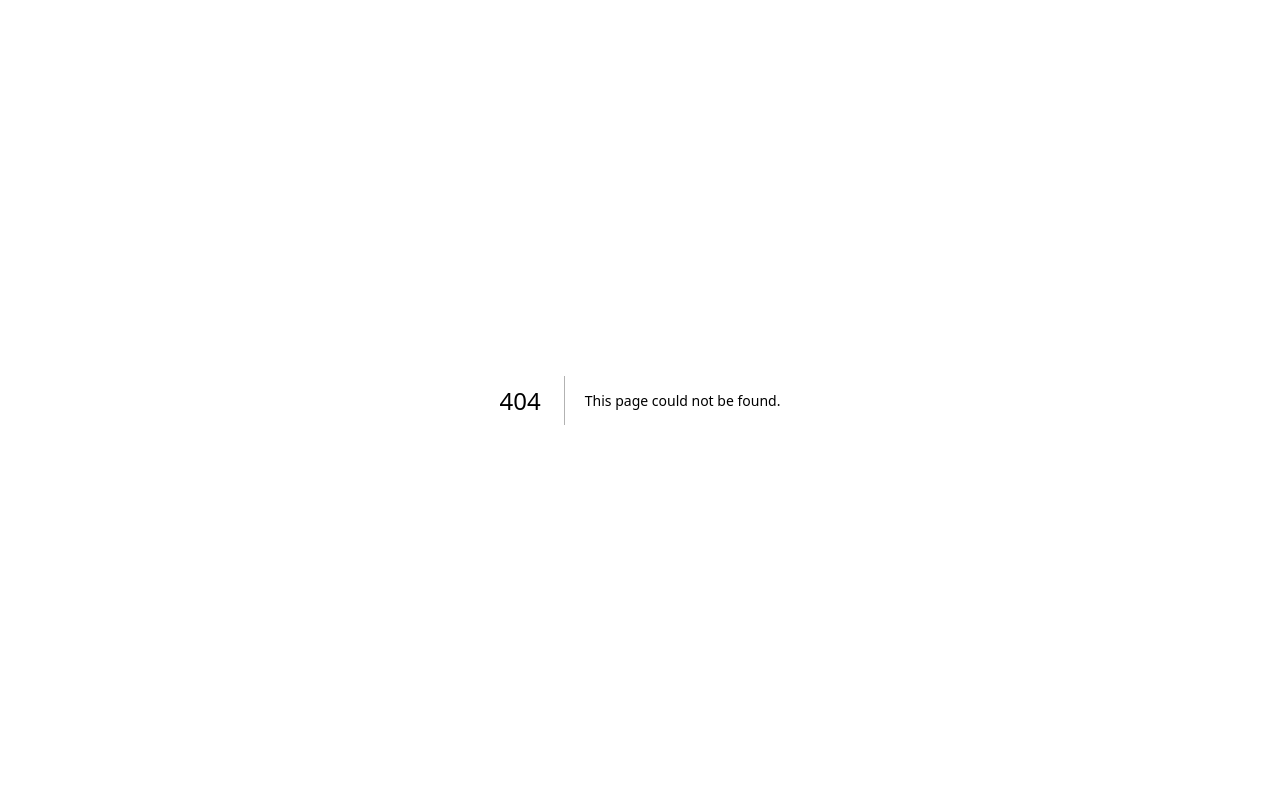
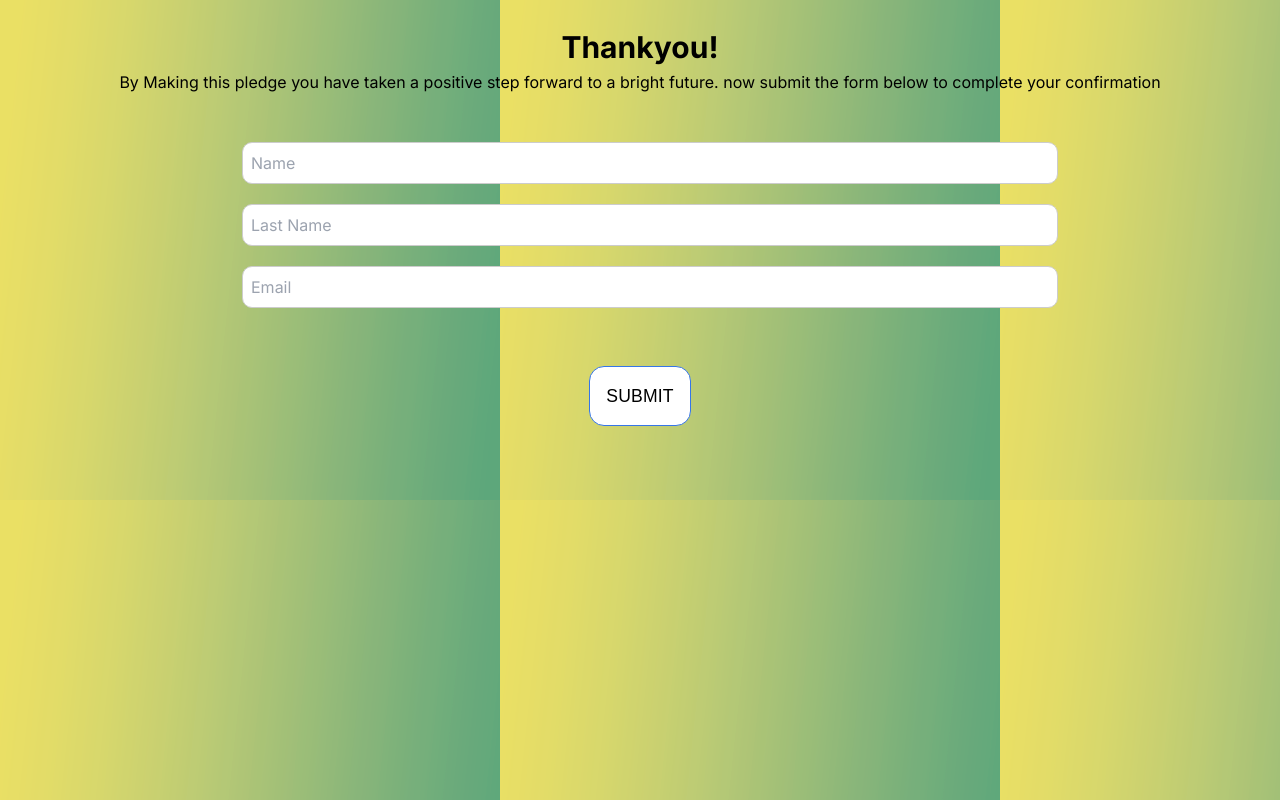
Before and after one commit to rohitvishin/Rothamsted, a Next.js app: page /thankyou in a window 1280 px wide. Before the commit this address had no page. Built offline with nearby package versions, Linux system fonts and the light colour scheme.

Commit message:
application flow

```diff
--- a/app/contact/page.tsx
+++ b/app/contact/page.tsx
@@ -41,7 +41,7 @@ export default function Contact(){
         </ul>
       </div>
       <div className="button-container">
-        <button>SIGN THE TREATY</button>
+        <button onClick={()=>window.location.href="/thankyou"}>SIGN THE TREATY</button>
       </div>
     </div>
   );
--- a/app/globals.css
+++ b/app/globals.css
@@ -141,4 +141,15 @@ button {
   cursor: pointer;
   letter-spacing: 0.01em;
 }
+
+input {
+  padding: 8px;
+  margin: 10px;
+  font-size: 16px;
+  width: 100%;
+  border: 1px solid #ccc;
+  border-radius: 10px;
+  box-sizing: border-box;
+
+}
 /* Landing.module.css */
--- /dev/null
+++ b/app/success/page.tsx
@@ -0,0 +1,23 @@
+"use client";
+import React from "react";
+export default function Success() {
+  return (
+    <div
+      style={{
+        backgroundColor:'#fff',
+        height: "100vh",
+        display: "flex",
+        flexDirection: "column",
+        alignItems: "center",
+        justifyContent:'center',
+      }}
+    >
+      <p style={{ fontSize: "30px", fontWeight: "bold" }}>
+        Success!
+      </p>
+      <img src="Check_Icon.png" style={{height:'100px',margin:30}}/>
+      <p>Thankyou for pledging</p>
+      <p></p>
+    </div>
+  );
+}
--- /dev/null
+++ b/app/thankyou/page.tsx
@@ -0,0 +1,31 @@
+"use client";
+import React from "react";
+export default function Thankyou() {
+  return (
+    <div
+      style={{
+        backgroundImage: 'url("rothamsted/gradient.png")',
+        height: "100vh",
+        display: "flex",
+        flexDirection: "column",
+        alignItems: "center",
+        padding: 25,
+      }}
+    >
+      <p style={{ fontSize: "30px", fontWeight: "bold" }}>
+        Thankyou!
+      </p>
+      <p>By Making this pledge you have taken a positive step forward to a bright future. now submit the form below to complete your confirmation</p>
+      <form style={{marginTop:38}}>
+        <input type="text" placeholder="Name" name="name"/>
+        <input type="text" placeholder="Last Name" name="name"/>
+        <input type="text" placeholder="Email" name="name"/>
+      </form>
+      <div className="button-container">
+        <button onClick={() => (window.location.href = "/success")}>
+          SUBMIT
+        </button>
+      </div>
+    </div>
+  );
+}
```
Also changed, not shown: public/Check_Icon.png (added), 1 other file (tests, documents, lock files or other folders).
